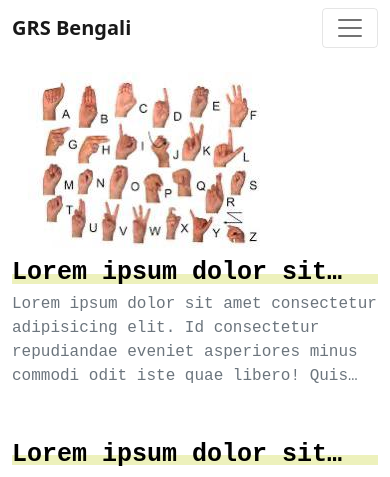
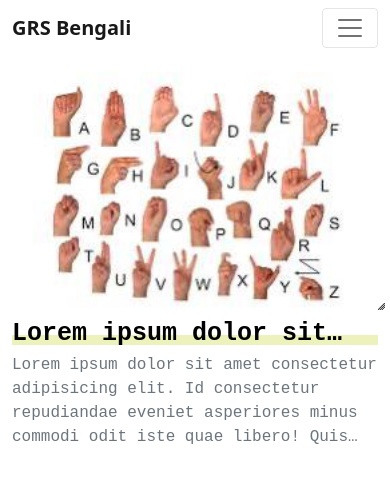
Before and after one commit to siamislam1603/demo_website, a Django app: page /view_det_eng/ in a window 390 px wide. Shown: the top 477 px of the page. Run offline with Django 3.2, Linux system fonts and the light colour scheme; data comes from the database, SQL or seed files in the repository; some libraries are stand-ins or nearby versions.

Commit message:
resizeable img and video added

```diff
--- a/detection_app/templates/view_page.html
+++ b/detection_app/templates/view_page.html
@@ -55,6 +55,12 @@
   margin: auto;
   width: 40%;
 }
+
+.custom-img {
+  width: 100%;
+  height: 100%;
+  object-position:center;
+}
 {% endblock %}
 {% block body %}
 
@@ -64,8 +70,8 @@
   <!--  </div>-->
   <div class="container mt-3">
       <div class="row">
-        <div class="col-md-4">
-          <img src="/media/{{det.image_1}}" class="img-fluid" alt="...">
+        <div class="col-md-4" id='resizeable-first-img'>
+          <img src="/media/{{det.image_1}}" class="custom-img" alt="...">
         </div>
         <div class="col-md-8 mb-5">
           <div class='fw-600 view-details-title overflow-text clamp-1'>Lorem ipsum dolor sit amet.</div>
@@ -75,15 +81,15 @@
           <div class='fw-600 view-details-title overflow-text clamp-1'>Lorem ipsum dolor sit amet.</div>
           <small class="text-muted fs-6 overflow-text clamp-4">Lorem ipsum dolor sit amet consectetur adipisicing elit. Id consectetur repudiandae eveniet asperiores minus commodi odit iste quae libero! Quis voluptatum inventore rerum enim provident nihil, consequatur ad maiores minus!</small>
         </div>
-        <div class="col-md-4">
-          <video class="ratio ratio-4x3" autoplay muted>
+        <div class="col-md-4" id='resizeable-video'>
+          <video class="w-100 h-100" autoplay muted>
             <source src="/media/{{det.video}}" type="video/mp4">
           <!--  <source src="movie.ogg" type="video/ogg">-->
     <!--        Your browser does not support the video tag.-->
             </video>
         </div>
-        <div class="col-md-4">
-          <img src="/media/{{det.image_2}}" class="img-fluid" alt="...">
+        <div class="col-md-4" id='resizeable-second-img'>
+          <img src="/media/{{det.image_2}}" class="custom-img" alt="...">
         </div>
         <div class="col-md-8">
           <div class='fw-600 view-details-title overflow-text clamp-1'>Lorem ipsum dolor sit amet.</div>
--- a/detection_app/templates/view_page_ban.html
+++ b/detection_app/templates/view_page_ban.html
@@ -54,9 +54,6 @@
 hr {
   margin: auto;
   width: 40%;
-}
-.width-66-percent{
-  width: 66.66666667%;
 }
 
 .custom-img {
```
Also changed, not shown: detection_app/templates/view_page_num.html (+12 -6 lines).
